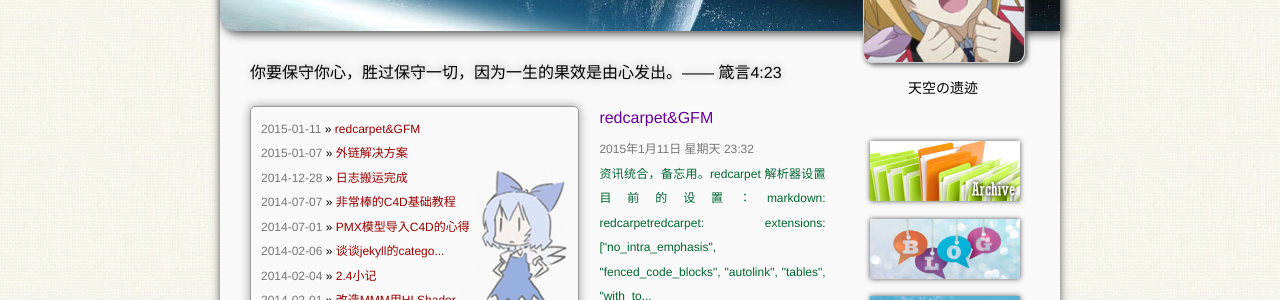
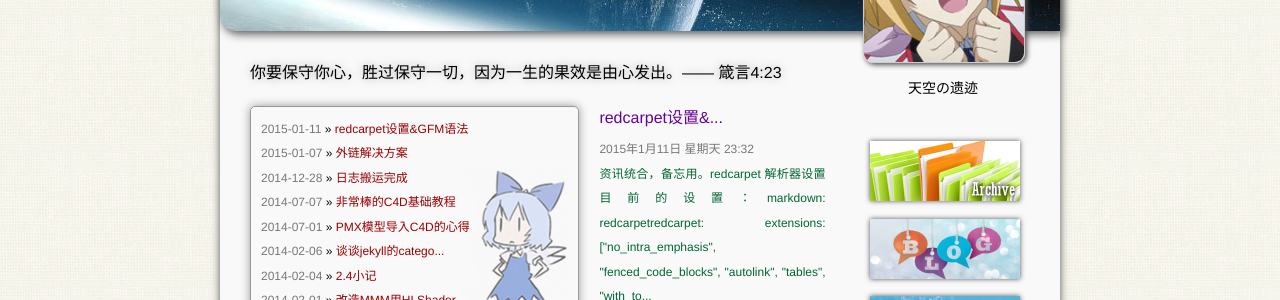
Before and after one commit to SoraNoIseki/soranoiseki.github.io, a Jekyll site: the page built from index.html, in a window 1280 px wide. Shown: the part 174-474 px from the top of the page. Built offline with Jekyll 4.4.1, drawn with Linux system fonts in a browser that asks for light colours; Markdown is read by kramdown in place of the engine named in the settings; the list of posts is cut into pages by our own code; comment, search, counter and statistics services are not loaded; some of the changed lines change nothing that is shown.

Commit message:
日志修改

```diff
--- a/_posts/2015-01-11-post.md
+++ b/_posts/2015-01-11-post.md
@@ -1,6 +1,6 @@
 ---
 layout: post
-title:  redcarpet&GFM
+title:  redcarpet设置&GFM语法
 date: 2015-1-11 23:32 +0100
 category: blog
 tag: 建站日记
@@ -22,8 +22,8 @@
 `autolink`：自动识别超链接
 `with_toc_data`：使用anchor对象（锚点）
 `tables`：表格
-`strikethrough`：前后2个"~"定义删除线
-`underline`：前后2个"_"定义删除线
+`strikethrough`：前后2个"~"符号定义删除线
+`underline`：前后"_"符号定义删除线
 `space_after_headers`：用于定义标题的#号之后必须有空格才是标题
 `superscript`：`^()`上标
 
```
